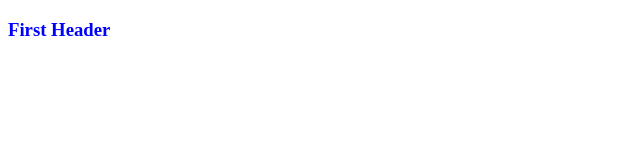
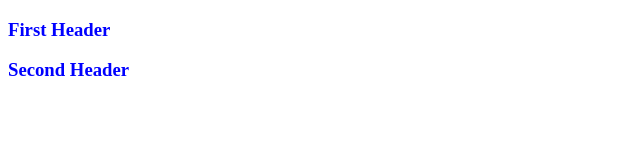
Before and after one commit to Beneficco/blabla, a plain HTML site: page index.html in a window 1280 px wide. Shown: the whole page, without its empty margins (0-640 px from the left). Drawn offline with Linux system fonts and the light colour scheme.

Commit message:
new header

```diff
--- a/index.html
+++ b/index.html
@@ -9,5 +9,6 @@
 </head>
 <body>
     <h3>First Header</h3>
+    <h3>Second Header</h3>
 </body>
 </html>
```
